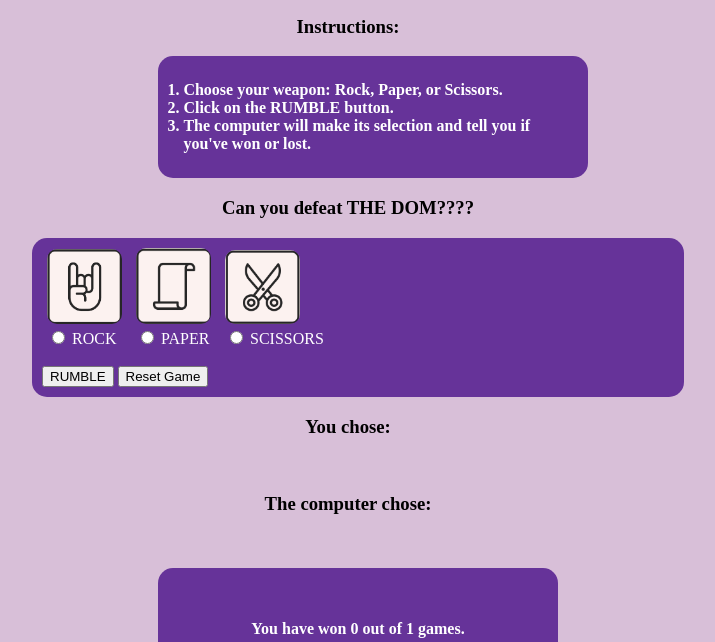
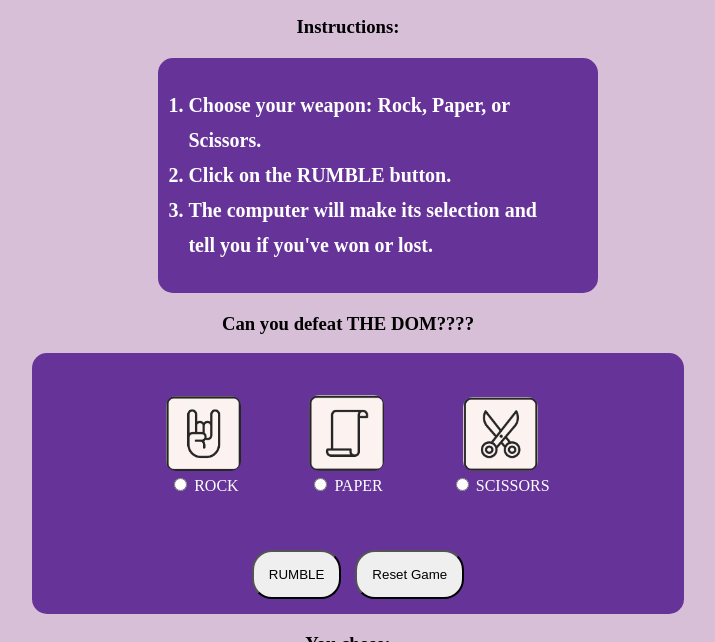
Before and after one commit to CNSpangler/roshambo, a plain HTML site: page index.html in a window 1280 px wide. Both pictures are taken after a click on the button "RUMBLE". Shown: the part 158-800 px from the top of the page, without its empty margins (292-1007 px from the left). Drawn offline with Linux system fonts and the light colour scheme.

Commit message:
styling and refactoring

```diff
--- a/app.js
+++ b/app.js
@@ -6,22 +6,24 @@ const reset = document.getElementById('reset');
 const winLose = document.getElementById('winLose');
 const playedCount = document.getElementById('playedCount');
 const winCount = document.getElementById('winCount');
-let count = 0;
-let wins = 0;
-winCount.textContent = wins;
-playedCount.textContent = count;
 const playerImg = document.getElementById('playerImg');
 const computerImg = document.getElementById('computerImg');
 
+let count = 0;
+let wins = 0;
+
+
+// rumble button
 rumble.addEventListener('click', () => {
+    const player = document.querySelector('input:checked').value;
+    const computer = foeThrow();
+    const result = checkResult(player, computer);
+
+    //display yellow win/lose text
+
     winLose.textContent = '';
     count++;
     playedCount.textContent = count;
-    const player = document.querySelector('input:checked').value;
-    const computer = foeThrow();
-    playerWeapon.textContent = player;
-    computerWeapon.textContent = computer;
-    const result = checkResult(player, computer);
     if (result === 'draw') {
         winLose.textContent = 'It\'s a draw!';
     } else if (result === 'win') {
@@ -32,15 +34,15 @@ rumble.addEventListener('click', () => {
     }
     winCount.textContent = wins;
 
-// show player result images instead of text
+    // show player result images instead of text
     if (player === 'rock') {
         playerImg.src = './assets/rock.png';
     } else if (player === 'paper') {
         playerImg.src = './assets/paper.png';
     } else if (player === 'scissors') {
         playerImg.src = './assets/scissors.png';
-    };
-// show computer results image instead of text
+    }
+    // show computer results image instead of text
     if (computer === 'rock') {
         computerImg.src = './assets/rock.png';
     } else if (computer === 'paper') {
@@ -56,6 +58,5 @@ reset.addEventListener('click', () => {
     winLose.textContent = '';
     winCount.textContent = wins;
     playedCount.textContent = count;
-    playerWeapon.textContent = '';
-    computerWeapon.textContent = '';
+
 })
--- a/index.html
+++ b/index.html
@@ -43,12 +43,12 @@
         <button id="reset">Reset Game</button>
     </div>
 
-    <div>
+    <div id="playerchose">
         <h3>You chose:</h3>
         <img id="playerImg" src="">
         <p id="playerWeapon"></p>
     </div>
-    <div>
+    <div id="computerchose">
         <h3>The computer chose:</h3>
         <img id="computerImg" src="">
         <p id="computerWeapon"></p>
@@ -56,7 +56,7 @@
 
     <div id="results">
         <span id="winLose"></span><br>
-        <p>You have won <span id="winCount"></span> out of <span id="playedCount"></span> games.</p>
+        <p>You have won <span id="winCount">0</span> out of <span id="playedCount">0</span> games.</p>
     </div>
 
     <script type="module" src="app.js"></script>
--- a/style.css
+++ b/style.css
@@ -10,6 +10,7 @@ header {
 
 body {
     background-color: thistle;
+
 }
 
 footer {
@@ -23,12 +24,20 @@ img {
 
 label {
     display: inline-block;
-    margin-left: 5px;
-    margin-right: 5px;
+    margin: 5%;
 
 }
 
 h3 {
+    text-align: center;
+}
+
+h1 {
+    word-wrap: break-word;
+    position: relative;
+}
+
+p {
     text-align: center;
 }
 
@@ -39,6 +48,7 @@ h3 {
     color: white;
     border-radius: 15px;
     padding: 10px;
+    text-align: center;
 }
 
 ol {
@@ -47,8 +57,10 @@ ol {
     font-weight: bolder;
     max-width: 30%;
     margin-left: 35%;
-    padding: 25px;
+    padding: 30px;
     border-radius: 15px;
+    font-size: 20px;
+    line-height: 35px;
 }
 
 #results {
@@ -64,14 +76,15 @@ ol {
     align-self: center;
 }
 
-#playerWeapon {
+/*#playerWeapon {
     text-align: center;
+
 }
 
 #computerWeapon {
     text-align: center;
 }
-
+*/
 #winLose {
     font-size: 22px;
     color: yellow;
@@ -80,11 +93,40 @@ ol {
 #computerImg {
     display: hidden;
     max-width: 10%;
-    margin-left: 45%;
+    margin-left: 48%;
+
+}
+
+#playerchose {
+    margin: 5px;
+
+}
+
+#computerchose {
+    margin: 5px;
+
 }
 
 #playerImg {
     display: hidden;
     max-width: 10%;
-    margin-left: 45%;
+    margin-left: 48%;
+
 }
+
+button {
+    border-radius: 20px;
+    padding: 15px;
+    margin: 5px;
+
+}
+
+button:hover {
+    border: solid 3px yellow;
+    box-shadow: 5px 10px;
+}
+
+img:hover {
+    box-shadow: 5px 10px black;
+    border-radius: 15px;
+}
```
Also changed, not shown: test/checkResult.test.js (+20 -9 lines).
